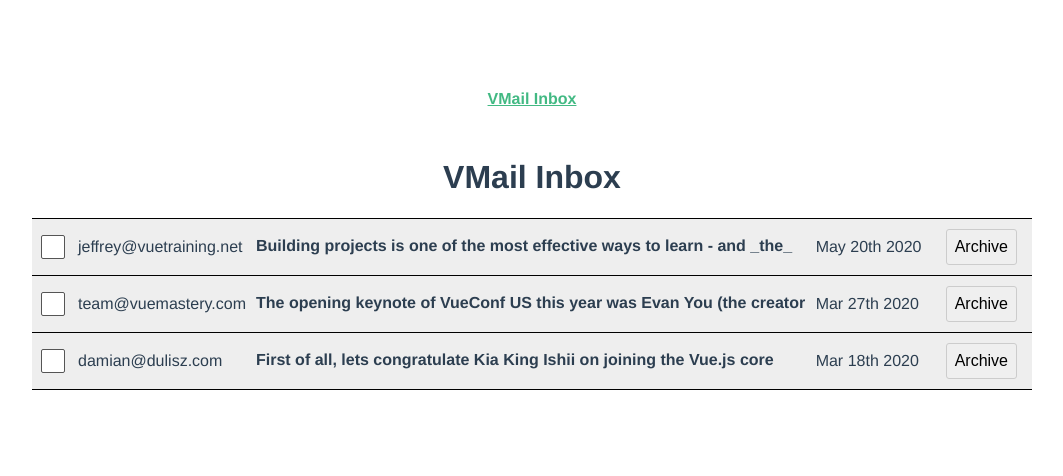
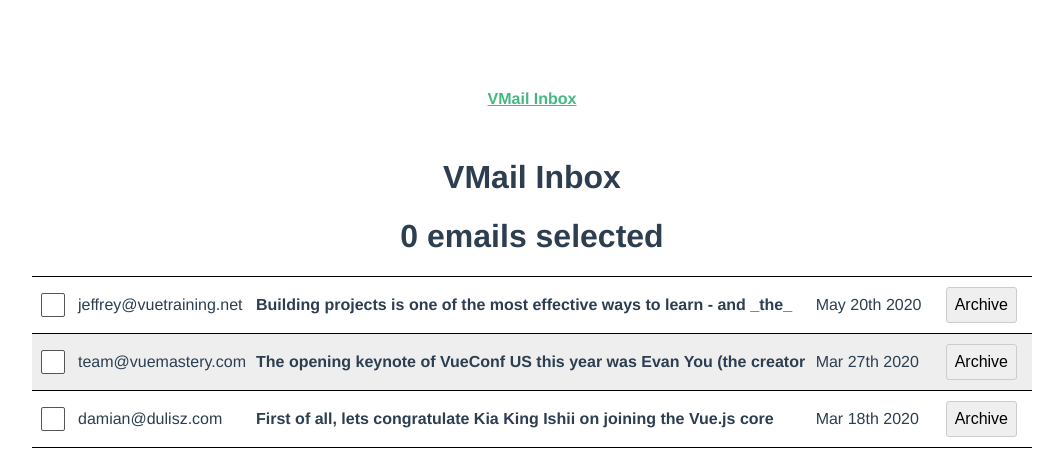
Before and after one commit to Mohammed-Gamal/vue-3-gmail-clone, a Vue app: page / in a window 1280 px wide. Shown: the top 476 px of the page, without its empty margins (108-1171 px from the left). Built offline with nearby package versions, Linux system fonts and the light colour scheme; data requests are answered from the project's data file.

Commit message:
Action bar

```diff
--- a/db.json
+++ b/db.json
@@ -16,7 +16,7 @@
       "body": "Building projects is one of the most effective ways to learn - and _the_ most effective way _remember_ what you've learned - but it can be frustrating.\n\nThis 8-week course takes the pain out of 'learning by doing'.\n\nEach week we give you\n\n* a project that will grow your skills without overwhelming you\n* links to hand-picked resources, such as Vue Mastery videos, that share the knowledge you'll need for the project (no more useless rabbit holes)\n* answers to any and all questions you have while working\n* feedback on your completed code (so you're only learning good habits)\n\nOur instructors are standing by to answer your questions.\n\nReady to learn?",
       "sentAt": "2020-05-20T18:25:43.511Z",
       "archived": false,
-      "read": true
+      "read": false
     },
     {
       "id": 3,
@@ -25,7 +25,7 @@
       "body": "First of all, lets congratulate Kia King Ishii on joining the Vue.js core team! 🎉 He has been doing an incredible job building vuex-orm and will now focus on working on the next versions of Vuex.\n\nSpeaking of which – Vuex v4.0.0-alpha.1 has just been released! This is the version of Vuex that will work with Vue 3.0 but keep the familiar API you know from the current version.",
       "sentAt": "2020-03-18T18:25:43.511Z",
       "archived": false,
-      "read": true
+      "read": false
     },
     {
       "id": 4,
--- a/src/components/MailTable.vue
+++ b/src/components/MailTable.vue
@@ -1,22 +1,26 @@
 <template>
+  <h1>{{ emailSelection.emails.size }} emails selected</h1>
   <table class="mail-table">
     <tbody>
       <tr
         v-for="email in unarchivedEmails"
         :key="email.id"
         :class="['clickable', { read: email.read }]"
-        @click="openEmail(email)"
       >
         <td>
-          <input type="checkbox" />
+          <input
+            type="checkbox"
+            @click="emailSelection.toggle(email)"
+            :selected="emailSelection.emails.has(email)"
+          />
         </td>
-        <td>{{ email.from }}</td>
-        <td>
+        <td @click="openEmail(email)">{{ email.from }}</td>
+        <td @click="openEmail(email)">
           <p>
             <strong>{{ email.body }}</strong> - {{ email.body }}
           </p>
         </td>
-        <td class="date">{{ format(new Date(email.sentAt), 'MMM do yyyy') }}</td>
+        <td class="date" @click="openEmail(email)">{{ format(new Date(email.sentAt), 'MMM do yyyy') }}</td>
         <td>
           <button type="button" @click="archiveEmail(email)">Archive</button>
         </td>
@@ -24,22 +28,35 @@
     </tbody>
   </table>
   <ModalView v-if="openedEmail" @closeModal="openedEmail = null">
-    <MailView :email="openedEmail" />
+    <MailView :email="openedEmail" @changeEmail="changeEmail" />
   </ModalView>
 </template>
 
 <script>
   import { format } from 'date-fns'
-  import axios from 'axios'
-  import { ref } from 'vue'
+  import API from '@/services/API'
+  import { ref, reactive } from 'vue'
   import MailView from '@/components/MailView.vue'
   import ModalView from '@/components/ModalView.vue'
 
   export default {
     async setup() {
-      const { data: emails } = await axios.get('http://localhost:3000/emails')
+      const { data: emails } = await API.getEmails()
+
+      let selected = reactive(new Set())
+      let emailSelection = {
+        emails: selected,
+        toggle(email) {
+          if (selected.has(email)) {
+            selected.delete(email)
+          } else {
+            selected.add(email)
+          }
+        }
+      }
 
       return {
+        emailSelection,
         format,
         emails: ref(emails),
         openedEmail: ref(null)
@@ -61,16 +78,32 @@
     },
     methods: {
       openEmail(email) {
-        email.read = true
-        this.updateEmail(email)
         this.openedEmail = email
+
+        if (email) {
+          email.read = true
+          API.updateEmail(email)
+        }
       },
       archiveEmail(email) {
         email.archived = true
-        this.updateEmail(email)
+        API.updateEmail(email)
       },
-      updateEmail(email) {
-        axios.put(`http://localhost:3000/emails/${email.id}`, email)
+      changeEmail({toggleRead, toggleArchive, save, closeModal, changeIndex}) {
+        let email = this.openedEmail
+
+        if (toggleRead) { email.read = !email.read }
+        if (toggleArchive) { email.archived = !email.archived }
+        if (save) { API.updateEmail(email) }
+        if (closeModal) { this.openedEmail = null }
+
+        if (changeIndex) {
+          let emails = this.unarchivedEmails
+          let currentIndex = emails.indexOf(email)
+          let newEmail = emails[currentIndex + changeIndex]
+
+          this.openEmail(newEmail)
+        }
       }
     }
   }
--- a/src/components/MailView.vue
+++ b/src/components/MailView.vue
@@ -1,5 +1,11 @@
 <template>
   <div class="email-display">
+    <div>
+      <button @click="toggleArchive">{{ email.archived ? 'Move to inbox (e)' : 'Archive (e)' }}</button>
+      <button @click="toggleRead">{{ email.read ? 'Mark Unread (r)' : 'Mark Read (r)' }}</button>
+      <button @click="goNewer">Newer (k)</button>
+      <button @click="goOlder">Older (j)</button>
+    </div>
     <h2 class="mb-0">
       Subject: <strong>{{ email.subject }}</strong>
     </h2>
@@ -13,12 +19,33 @@
 <script>
   import { format } from 'date-fns'
   import { marked } from 'marked'
+  import useKeydown from '@/composables/use-keydown'
 
   export default {
-    setup() {
+    setup(props, {emit}) {
+      let toggleRead = () => { emit('changeEmail', { toggleRead: true, save: true }) }
+      let toggleArchive = () => { emit('changeEmail', { toggleArchive: true, save: true, closeModal: true }) }
+      let goNewer = () => { emit('changeEmail', { changeIndex: -1 }) }
+      let goOlder = () => { emit('changeEmail', { changeIndex: 1 }) }
+      let goNewerAndArchive = () => { emit('changeEmail', { changeIndex: -1, toggleArchive: true, save: true }) }
+      let goOlrderAndArchive = () => { emit('changeEmail', { changeIndex: 1, toggleArchive: true, save: true }) }
+
+      useKeydown([
+        { key: 'r', fn: toggleRead },
+        { key: 'e', fn: toggleArchive },
+        { key: 'k', fn: goNewer },
+        { key: 'j', fn: goOlder },
+        { key: '[', fn: goNewerAndArchive },
+        { key: ']', fn: goOlrderAndArchive }
+      ])
+
       return {
         format,
-        marked
+        marked,
+        toggleRead,
+        toggleArchive,
+        goNewer,
+        goOlder
       }
     },
     props: {
--- /dev/null
+++ b/src/services/API.js
@@ -0,0 +1,19 @@
+import axios from 'axios'
+
+const apiClient = axios.create({
+  baseURL: 'http://localhost:3000',
+  withCredentials: false,
+  headers: {
+    Accept: 'application/json',
+    'Content-Type': 'application/json',
+  },
+})
+
+export default {
+  getEmails() {
+    return apiClient.get(`/emails`)
+  },
+  updateEmail(email) {
+    return apiClient.put(`/emails/${email.id}`, email)
+  },
+}
```
